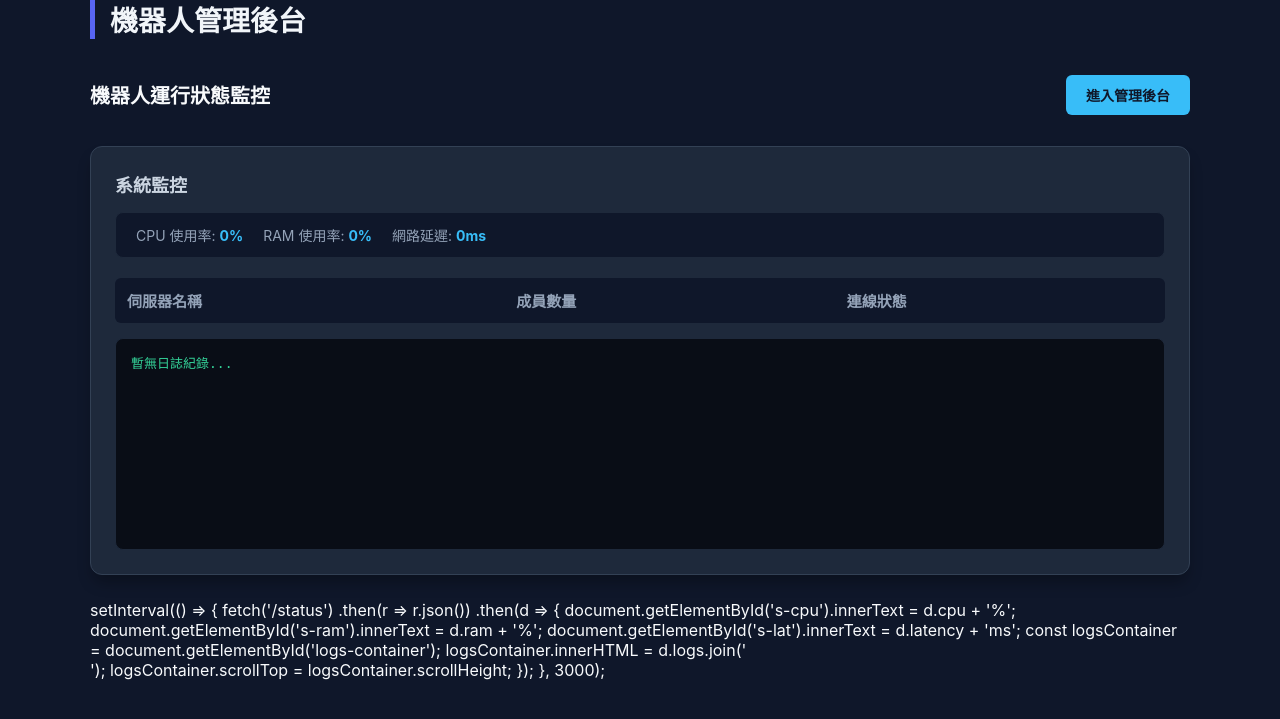
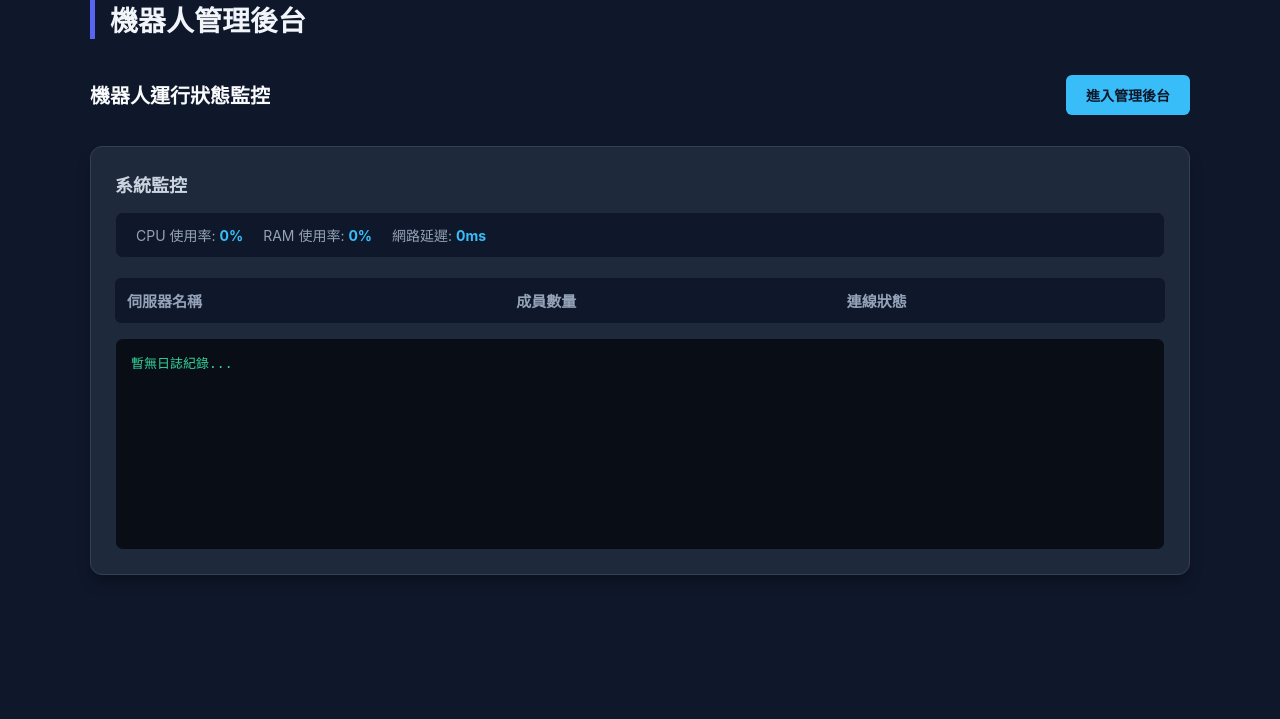
Before and after one commit to owinwu06150001/724, a Flask app: page / in a window 1280 px wide. Shown: the part 50-769 px from the top of the page. Run offline with Flask 3, Linux system fonts and the light colour scheme; lists and menus that the app fills with data are empty.

Commit message:
Update index.html

```diff
--- a/templates/index.html
+++ b/templates/index.html
@@ -77,19 +77,6 @@
         </div>
 
 
-        setInterval(() => {
-            fetch('/status')
-            .then(r => r.json())
-            .then(d => {
-                document.getElementById('s-cpu').innerText = d.cpu + '%';
-                document.getElementById('s-ram').innerText = d.ram + '%';
-                document.getElementById('s-lat').innerText = d.latency + 'ms';
-                const logsContainer = document.getElementById('logs-container');
-                logsContainer.innerHTML = d.logs.join('<br>');
-                logsContainer.scrollTop = logsContainer.scrollHeight;
-            });
-        }, 3000);
-
 
 </body>
 </html>
```
